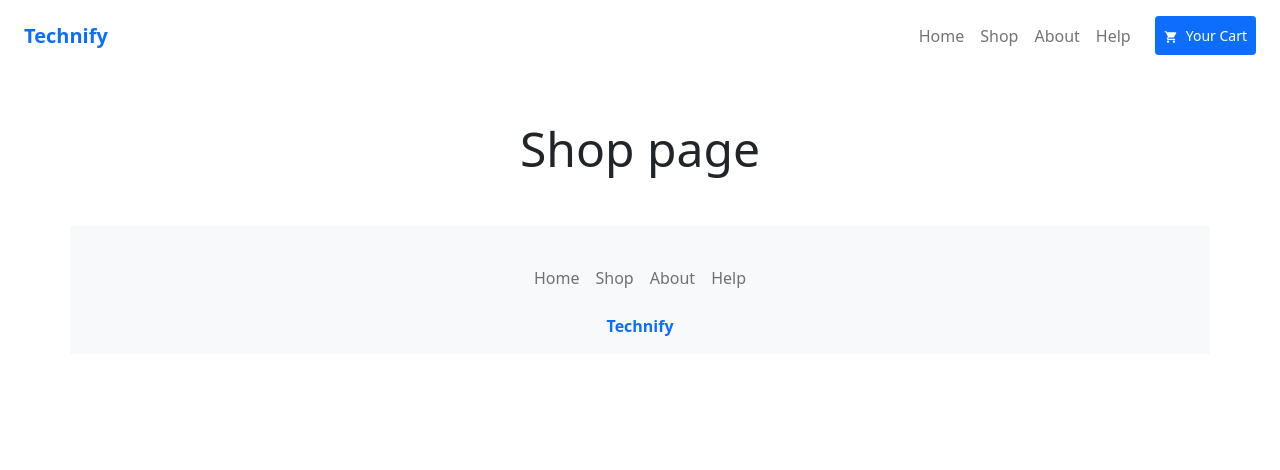
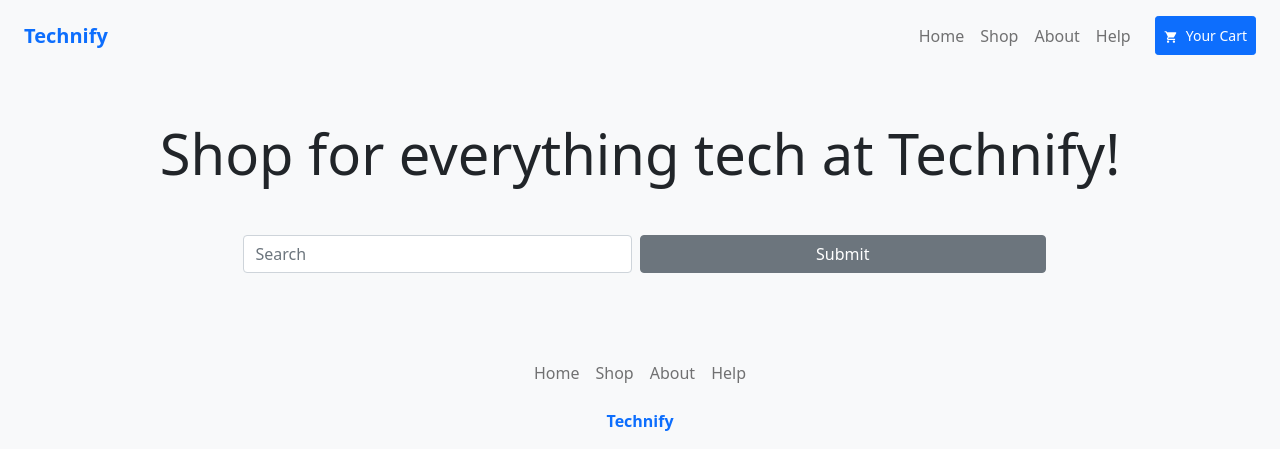
Before and after one commit to 5thDimensionalVader/technify-shop, a React (Create React App) app: page /shop in a window 1280 px wide. Shown: the top 470 px of the page. Built offline with nearby package versions, Linux system fonts and the light colour scheme.

Commit message:
technify-shop Shop > stop search bad finished

```diff
--- a/src/App.js
+++ b/src/App.js
@@ -5,7 +5,7 @@ import { About, Cart, Footer, Help, Home, Nav, Shop } from "./components";
 const App = () => {
   return (
     <Router>
-      <div className="container-fluid text-center">
+      <div className="container-fluid text-center bg-light">
         {/* Nav component here */}
         <Nav />
         {/* Switch on these different components */}
--- a/src/components/Shop/Shop.js
+++ b/src/components/Shop/Shop.js
@@ -3,7 +3,18 @@ import shopStyles from './shop.module.css';
 const Shop = () => {
   return (
     <div className="container">
-      <h4 className="display-5 text-center">Shop page</h4>
+
+      <div className="container text-center my-4">
+        <h4 className="display-4 fw-lighter">Shop for everything tech at Technify!</h4>
+        <div className="container align-self-center mt-5 w-75">
+          <div className="row row-cols-2 g-3">
+            <div>
+              <input type="search" className="form-control" placeholder="Search" />
+            </div>
+            <button className="btn btn-secondary" type="submit">Submit</button>
+          </div>
+        </div>
+      </div>
     </div>
   );
 }
```
